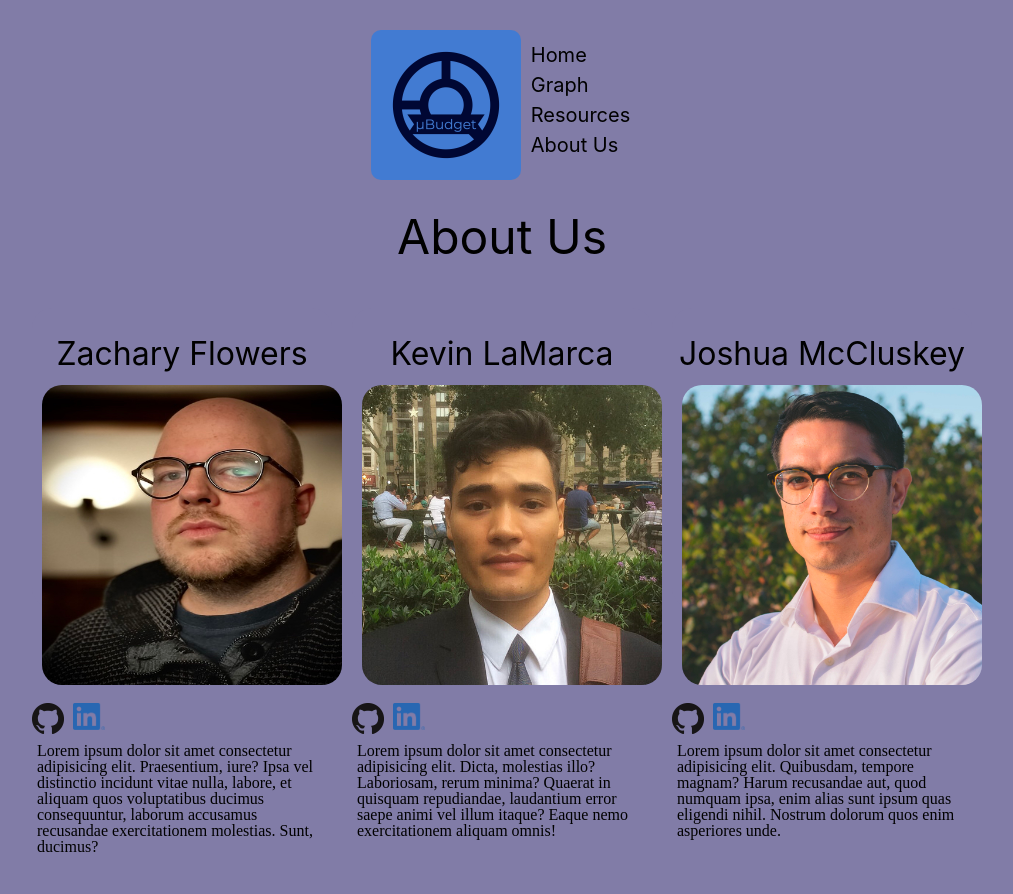
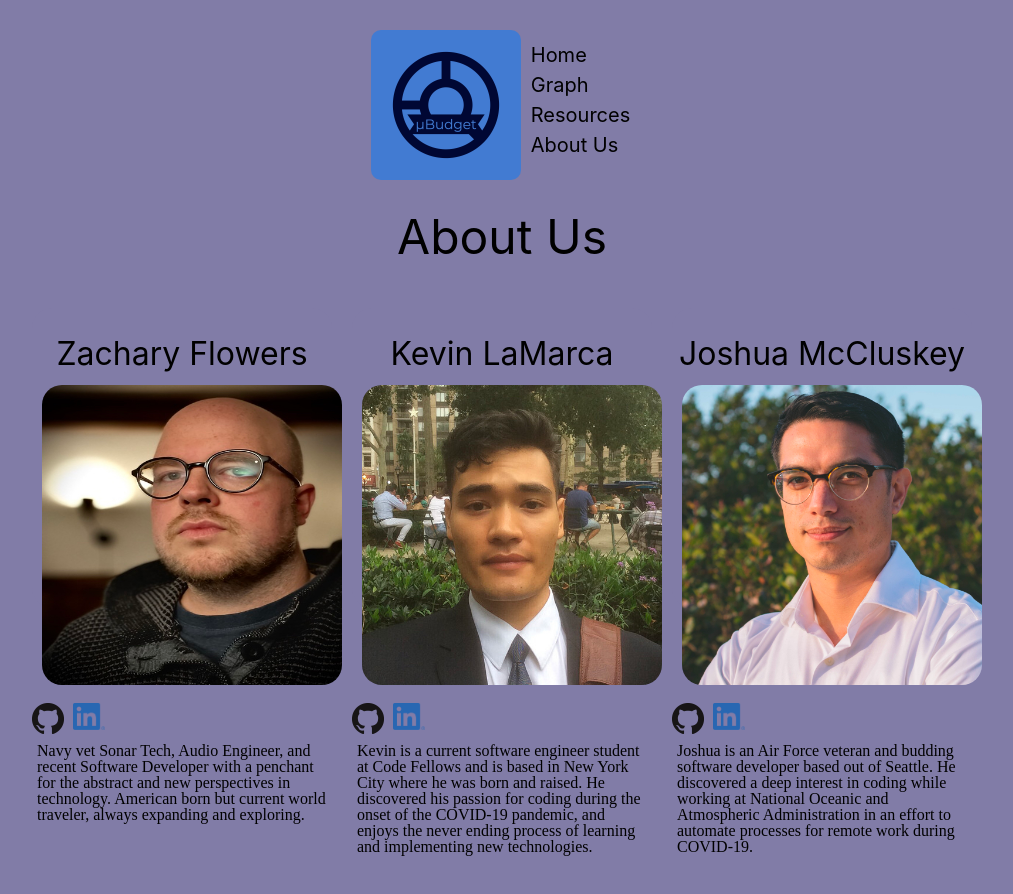
Before and after one commit to KevLaMDev/uBudget-, a plain HTML site: page about.html in a window 1280 px wide. Shown: the whole page, without its empty margins (138-1151 px from the left). Drawn offline with Linux system fonts and the light colour scheme.

Commit message:
updated about me blurb

```diff
--- a/about.html
+++ b/about.html
@@ -31,7 +31,7 @@
       <a href="https://github.com/flowers-energy"><img src="assests/GitHub-Mark-32px.png" alt="GitHub"></a>
       <a href="https://www.linkedin.com/in/zflowers/"><img id="LinkedIn" src="assests/LI-In-Bug.png" alt="LinkedIn"></a>
       <p>
-        Lorem ipsum dolor sit amet consectetur adipisicing elit. Praesentium, iure? Ipsa vel distinctio incidunt vitae nulla, labore, et aliquam quos voluptatibus ducimus consequuntur, laborum accusamus recusandae exercitationem molestias. Sunt, ducimus?
+        Navy vet Sonar Tech, Audio Engineer, and recent Software Developer with a penchant for the abstract and new perspectives in technology. American born but current world traveler, always expanding and exploring.
       </p>
     </div>
     <div id="kevin">
@@ -39,14 +39,18 @@
       <a href="https://www.linkedin.com/in/kevin-lamarca/"><img id="kevin" src="assests/kevinlamarca.jpg" alt="Kevin LaMarca"></a>
       <a href="https://github.com/KevLaMDev"><img src="assests/GitHub-Mark-32px.png" alt="GitHub"></a>
       <a href="https://www.linkedin.com/in/kevin-lamarca/"><img id="LinkedIn" src="assests/LI-In-Bug.png" alt="LinkedIn"></a>
-      <p>Lorem ipsum dolor sit amet consectetur adipisicing elit. Dicta, molestias illo? Laboriosam, rerum minima? Quaerat in quisquam repudiandae, laudantium error saepe animi vel illum itaque? Eaque nemo exercitationem aliquam omnis!</p>
+      <p>
+        Kevin is a current software engineer student at Code Fellows and is based in New York City where he was born and raised. He discovered his passion for coding during the onset of the COVID-19 pandemic, and enjoys the never ending process of learning and implementing new technologies.
+      </p>
     </div>
     <div id="josh">
       <h2>Joshua McCluskey</h2>
       <a href="https://www.linkedin.com/in/joshua-mccluskey/"><img id="josh" src="assests/joshuamccluskey.jpg" alt="Joshua McCluskey"></a>
       <a href="https://github.com/joshuamccluskey"><img src="assests/GitHub-Mark-32px.png" alt="GitHub"></a>
       <a href="https://www.linkedin.com/in/joshua-mccluskey/"><img id="LinkedIn" src="assests/LI-In-Bug.png" alt="LinkedIn"></a>
-      <p>Lorem ipsum dolor sit amet consectetur adipisicing elit. Quibusdam, tempore magnam? Harum recusandae aut, quod numquam ipsa, enim alias sunt ipsum quas eligendi nihil. Nostrum dolorum quos enim asperiores unde.</p>
+      <p>
+        Joshua is an Air Force veteran and budding software developer based out of Seattle. He discovered a deep interest in coding while working at National Oceanic and Atmospheric Administration in an effort to automate processes for remote work during COVID-19.
+      </p>
     </div>
   </section>
   </main>
--- a/js/app.js
+++ b/js/app.js
@@ -71,7 +71,7 @@ const chartData = {
         hoverOffset: 10,
         rotation: 180,
         borderColor: '#497BCE',
-         data: [
+        data: [
           currentUserChart.afterTax - currentUserChart.totalExpenses, // Take Home Income
           taxBracket(currentUserChart)[0], // Total Taxes
           currentUserChart.totalExpenses * 12 // Total expenses
```
